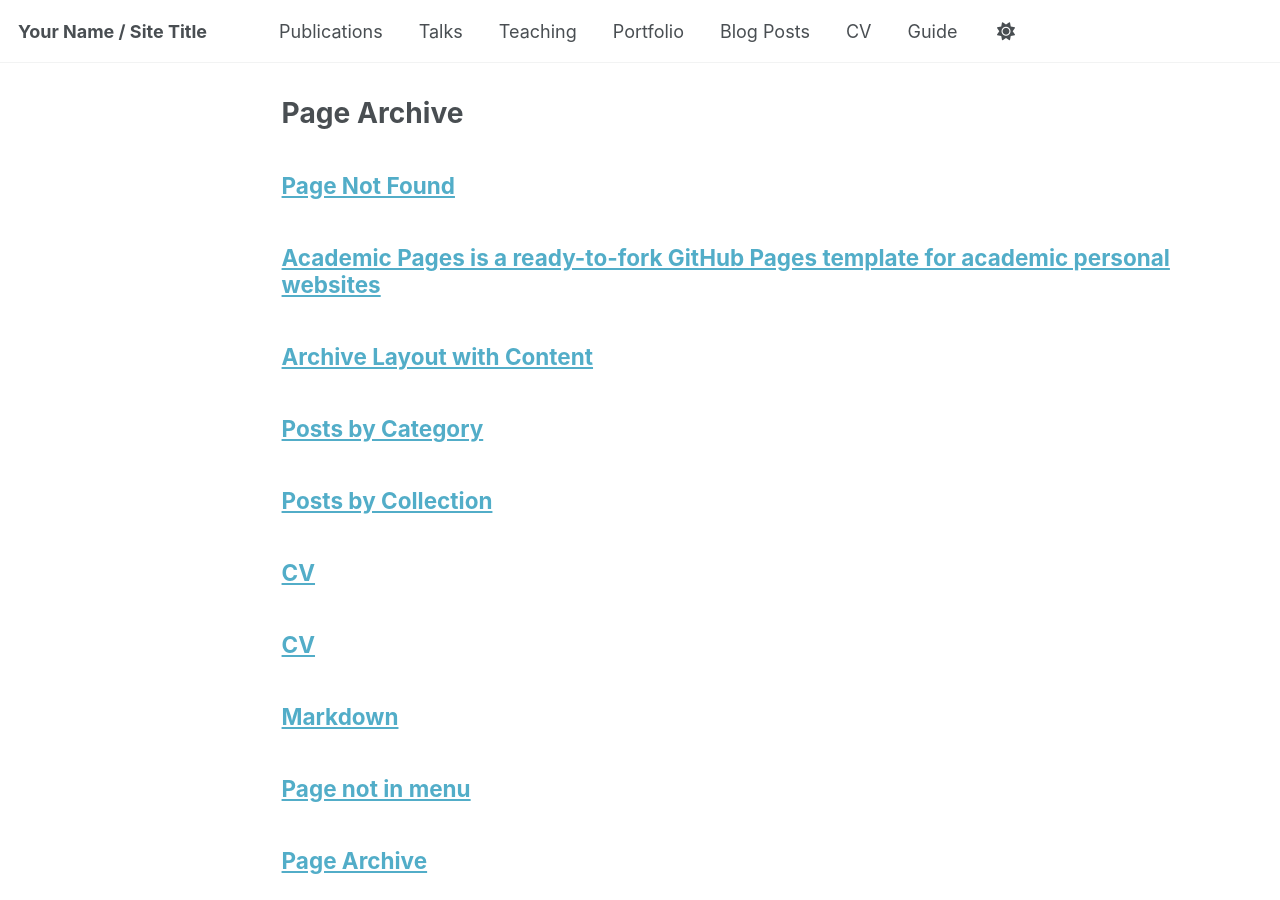
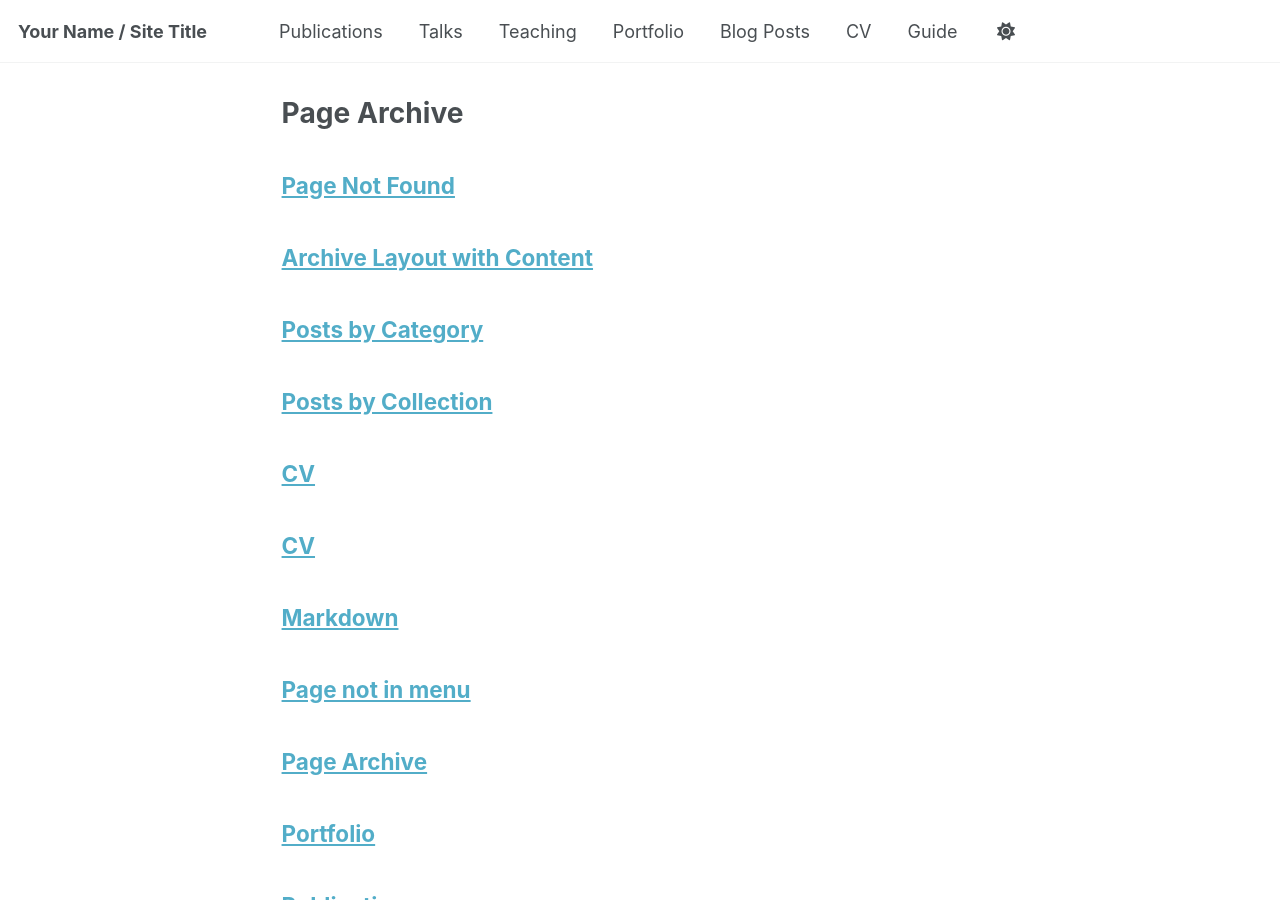
Before and after one commit to subhasishd/subhasishd.github.io, a Jekyll site: the page built from _pages/page-archive.html, in a window 1280 px wide and 900 px high. Built offline with Jekyll 4.4.1, drawn with Linux system fonts in a browser that asks for light colours; a script bundle is joined from its source files by our own code; library files that are not in the unit come from our copies.

Commit message:
Update about.md

```diff
--- a/_pages/about.md
+++ b/_pages/about.md
@@ -1,11 +1,3 @@
----
-permalink: /
-title: "Academic Pages is a ready-to-fork GitHub Pages template for academic personal websites"
-author_profile: true
-redirect_from:
-  - /about/
-  - /about.html
----
 
 My name is Subhasish Dugar, and I am a Professor in the Economics department at the University of Utah. Previously, I was as an assistant and associate professor (with tenure) in the Department of Economics at the University of Calgary, Canada. Prior to that, I completed my Ph.D. in Economics from the University of Arizona.
 
```
